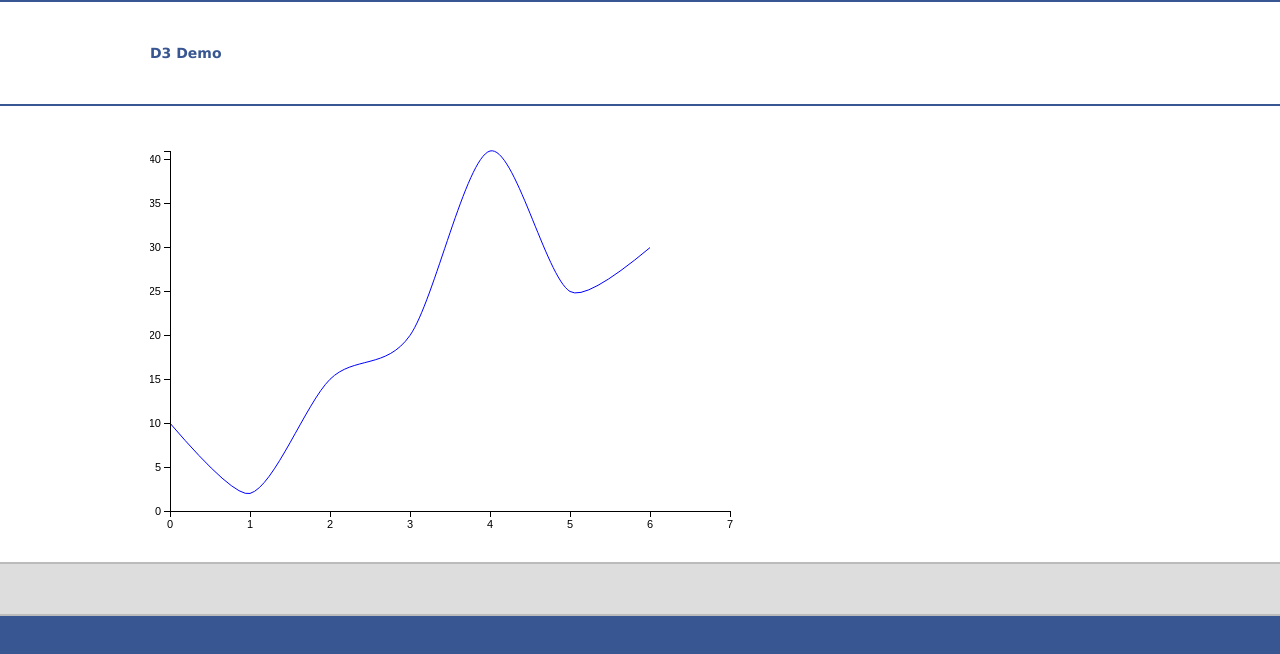
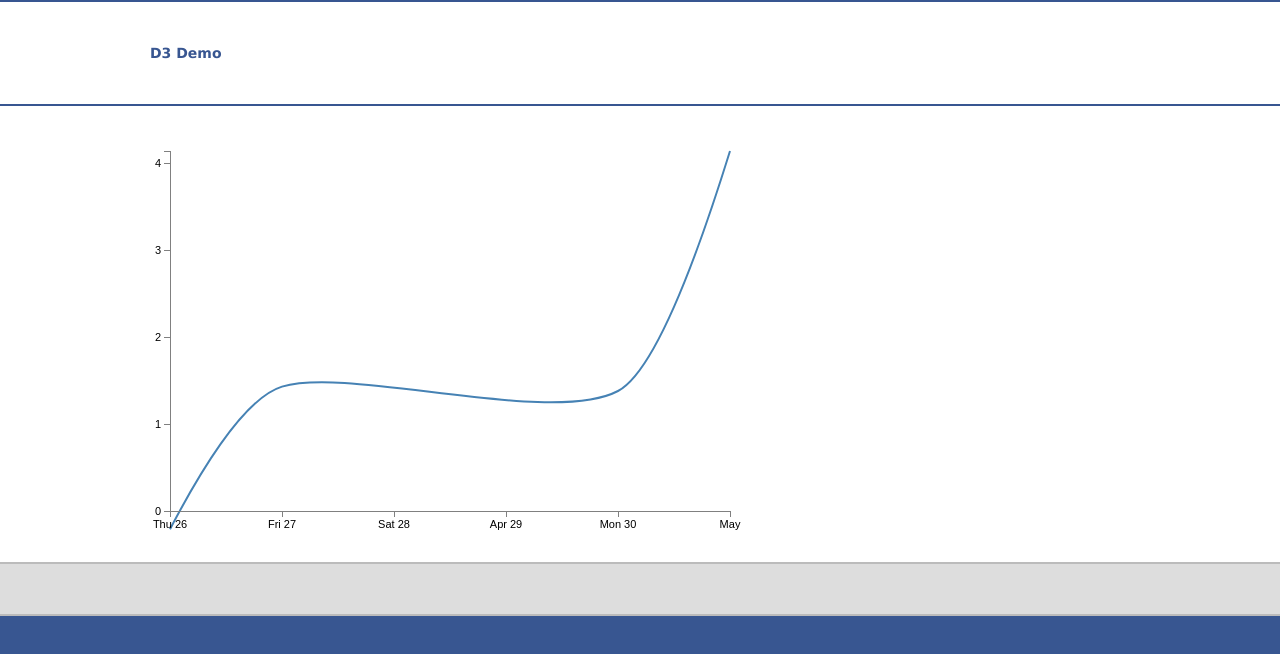
Before and after one commit to mtmacdonald/peek, a plain HTML site: page template.html in a window 1280 px wide. Drawn offline with nearby package versions, Linux system fonts and the light colour scheme.

Commit message:
load data values from JSON.

```diff
--- /dev/null
+++ b/data.json
@@ -0,0 +1,18 @@
+[
+    {
+        "date": "26-Apr-12",
+        "value": "-0.21"
+    },
+    {
+        "date": "27-Apr-12",
+        "value": "1.43"
+    },
+    {
+        "date": "30-Apr-12",
+        "value": "1.38"
+    },
+    {
+        "date": "1-May-12",
+        "value": "4.14"
+    }
+]
--- a/peek.css
+++ b/peek.css
@@ -1,12 +1,13 @@
 .line {
   fill: none;
-  stroke: blue;
-  stroke-width: 1px;
+  stroke: steelblue;
+  stroke-width: 2;
 }
 
 .axis path, .axis line{
   fill: none;
-  stroke: black;
+  stroke: grey;
+  stroke-width: 1;
   shape-rendering: crispEdges;
 }
 
--- a/peek.js
+++ b/peek.js
@@ -1,19 +1,5 @@
 
-//http://mikemcdearmon.com/portfolio/techposts/charting-libraries-using-d3
-//http://www.recursion.org/d3-for-mere-mortals/
-//http://exposedata.com/tutorial/d3/
-//http://chimera.labs.oreilly.com/books/1230000000345/index.html
-
-//http://techslides.com/over-1000-d3-js-examples-and-demos/
-
-//http://code.shutterstock.com/rickshaw/
-//http://nvd3.org/
-//http://dimplejs.org/
-
-//http://jsfiddle.net/GyWpN/
-
-
-//http://alignedleft.com/tutorials/d3 **************************
+//For D3 help: https://leanpub.com/D3-Tips-and-Tricks/read#leanpub-auto-starting-with-a-basic-graph
 
 $( document ).ready(function() {
 
@@ -22,43 +8,52 @@ $( document ).ready(function() {
     var width = 600 - margin.left - margin.right;
     var height = 400 - margin.top - margin.bottom;
 
-    var data = [10,2,15,20,41,25,30];
+    var parseDate = d3.time.format("%d-%b-%y").parse;
 
-    var x = d3.scale.linear().domain([0,data.length]).range([0,width]);
-    var y = d3.scale.linear().domain([0,d3.max(data)]).range([height,0]);
+    var x = d3.time.scale().range([0, width]);
+    var y = d3.scale.linear().range([height, 0]);
 
     var xAxis = d3.svg.axis()
         .scale(x)
-        .orient("bottom");
+        .orient("bottom").ticks(5);
 
     var yAxis = d3.svg.axis()
         .scale(y)
-        .orient("left");
+        .orient("left").ticks(5);
 
     var line = d3.svg.line()
                 .interpolate('cardinal')
-                .x(function(d,i) { return x(i); })
-                .y(function(d) { return y(d); });
+                .x(function(d) { return x(d.date); })
+                .y(function(d) { return y(d.value); });
 
     var svg = d3.select('#chart')
-        .datum(data)
         .attr('width', width + margin.left + margin.right)
         .attr('height', height + margin.top + margin.bottom)
         .append("g")
         .attr("transform", "translate(" + margin.left + "," + margin.top + ")"); //make space for axes
 
-    //build chart
-    svg.append("path")
-        .attr("class", "line")
-        .attr("d", line);
+    //fetch the data
+    d3.json("data.json", function(data) {
+        data.forEach(function(d) {
+            d.date = parseDate(d.date);
+            d.value = +d.value;
+        });
 
-    //build axes
-    svg.append('g')
-        .attr('class', 'axis')
-        .call(yAxis);
-    svg.append('g')
-        .attr('class', 'axis')
-        .attr("transform", "translate(0," + height + ")")
-        .call(xAxis);
+        // Scale the range of the data
+        x.domain(d3.extent(data, function(d) { return d.date; }));
+        y.domain([0, d3.max(data, function(d) { return d.value; })]);
 
+        svg.append("path")
+            .attr("class", "line")
+            .attr("d", line(data)); //before - .attr("d", line);
+
+        //build axes
+        svg.append("g")
+            .attr("class", "x axis")
+            .attr("transform", "translate(0," + height + ")")
+            .call(xAxis);
+        svg.append("g")
+            .attr("class", "y axis")
+            .call(yAxis);
+    })
 });
```
